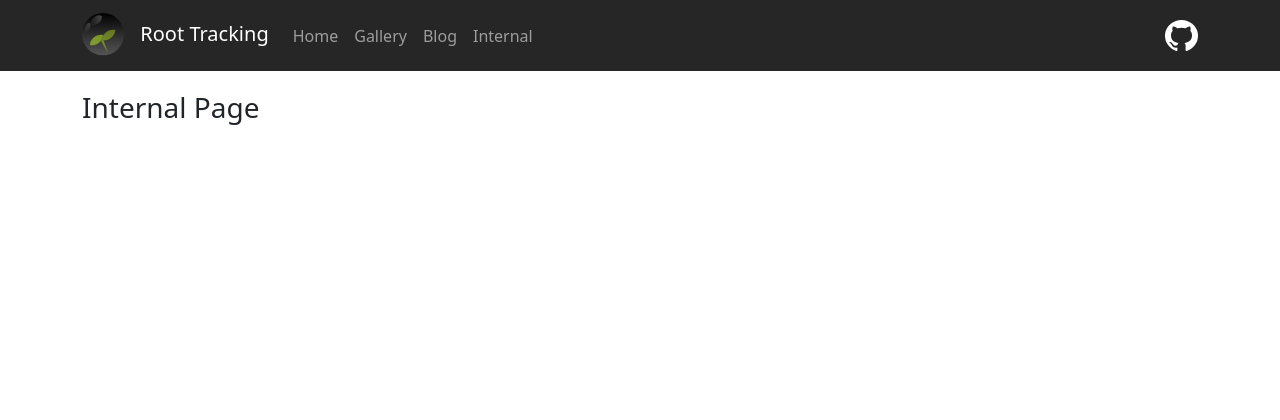
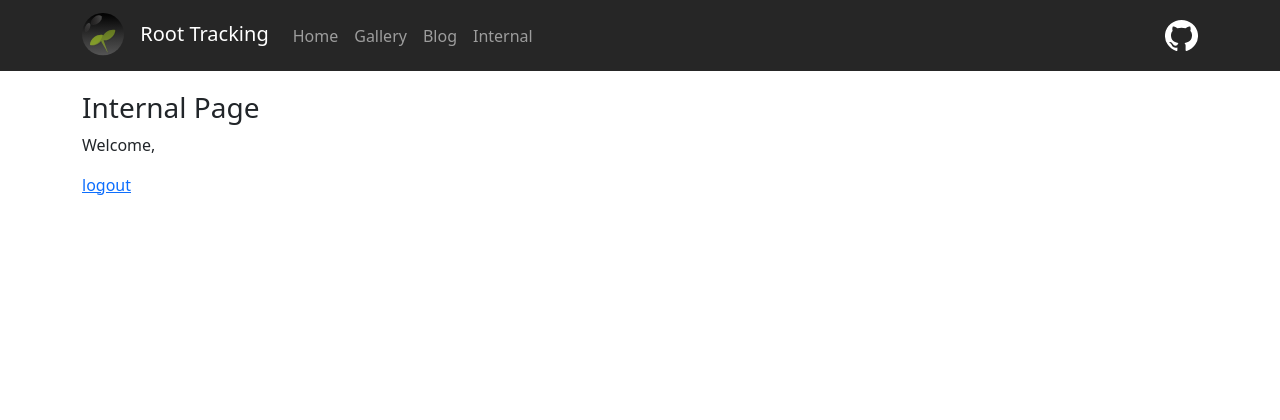
Before and after one commit to isaiahwtaylor/django-app, a Django app: page /internal/ in a window 1280 px wide. Shown: the top 420 px of the page. Run offline with Django 3.2, Linux system fonts and the light colour scheme.

Commit message:
add username status and logout link

```diff
--- a/root/templates/root/internal.html
+++ b/root/templates/root/internal.html
@@ -7,4 +7,6 @@
 
 {% block content %}
     <h3 style="margin-top: 20px">Internal Page</h3>
+    <p>Welcome, {{user.username}}</p>
+    <a href="/logout">logout</a>
 {% endblock content %}
```
